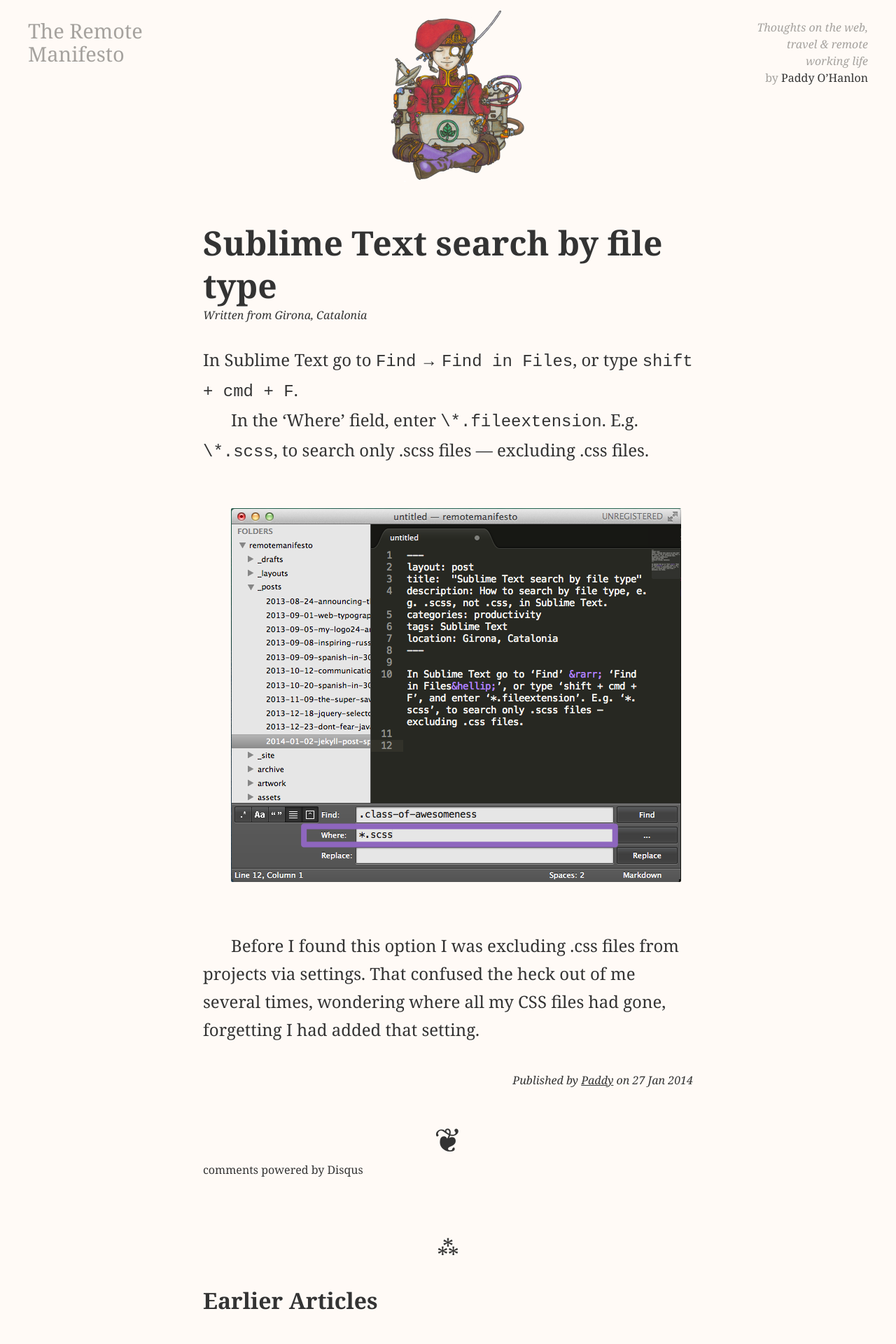
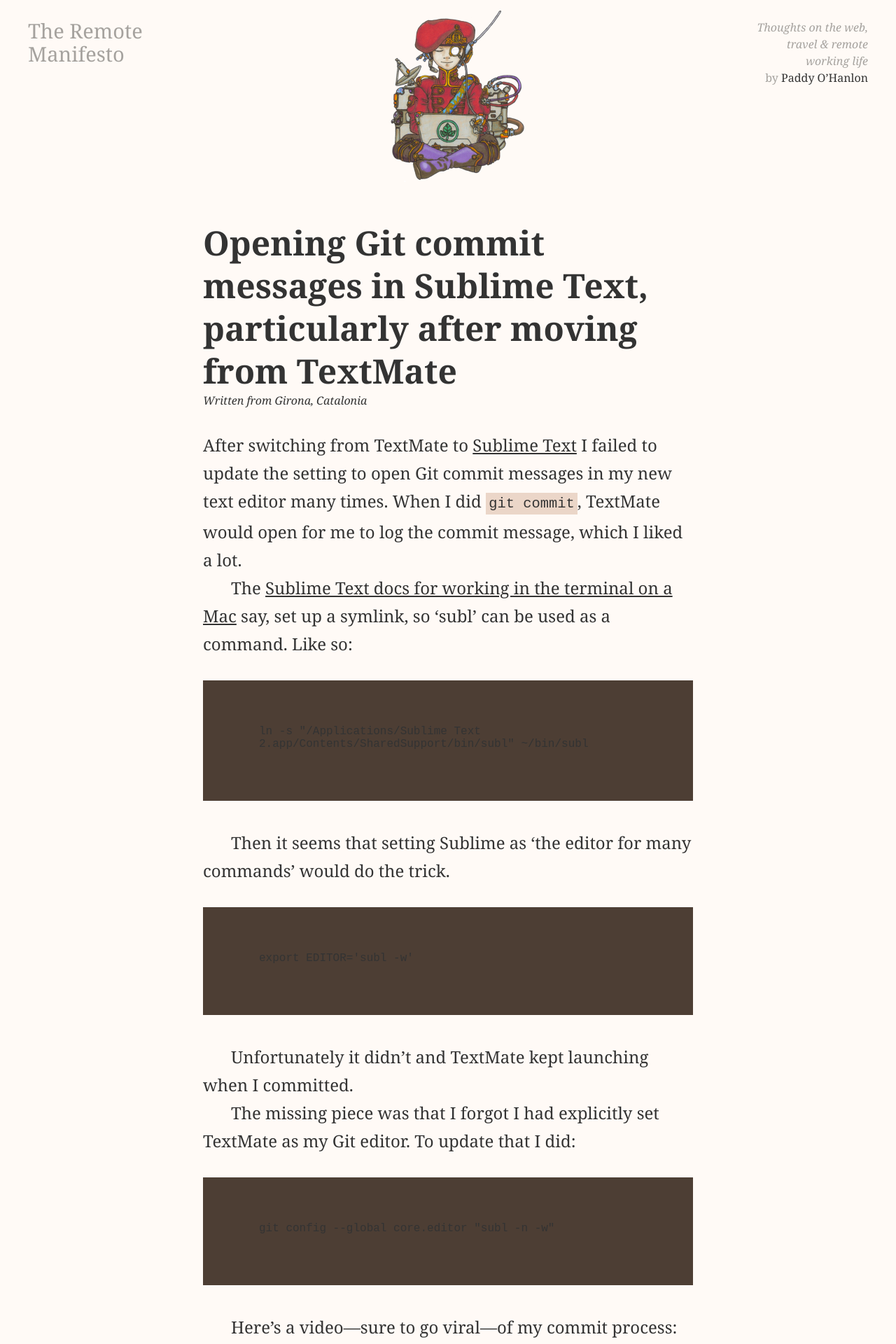
Before and after one commit to paddyohanlon/remote-manifesto, a Jekyll site: the page built from index.html, in a window 1280 px wide. Shown: the top 1920 px of the page at 70% size. Built offline with Jekyll 4.4.1, drawn with Linux system fonts in a browser that asks for light colours; Markdown is read by kramdown in place of the engine named in the settings; comment, search, counter and statistics services are not loaded; some of the changed text lies outside the part shown.

Commit message:
Do sublime textmate git commit post.

```diff
--- /dev/null
+++ b/_posts/2014-01-31-git-commit-messages-in-sublime-after-textmate.md
@@ -0,0 +1,28 @@
+---
+layout: post
+title:  "Opening Git commit messages in Sublime Text, particularly after moving from TextMate"
+description: After moving from TextMate to Sublime Text, how to open Git commit messages in Sublime.
+categories: productivity
+tags: Sublime Text
+location: Girona, Catalonia
+---
+
+After switching from TextMate to [Sublime Text](http://www.sublimetext.com/) I failed to update the setting to open Git commit messages in my new text editor many times. When I did `git commit`, TextMate would open for me to log the commit message, which I liked a lot.
+
+The [Sublime Text docs for working in the terminal on a Mac](http://www.sublimetext.com/docs/2/osx_command_line.html) say, set up a symlink, so ‘subl’ can be used as a command. Like so:
+
+    ln -s "/Applications/Sublime Text 2.app/Contents/SharedSupport/bin/subl" ~/bin/subl
+
+Then it seems that setting Sublime as ‘the editor for many commands’ would do the trick.
+
+    export EDITOR='subl -w'
+
+Unfortunately it didn’t and TextMate kept launching when I committed.
+
+The missing piece was that I forgot I had explicitly set TextMate as my Git editor. To update that I did:
+
+    git config --global core.editor "subl -n -w"
+
+Here’s a video—sure to go viral—of my commit process: committing this post, writing the commit message in Sublime Text, and deploying to [GitHub Pages](http://pages.github.com/).<sup><a href="#git-commit-messages-footnote" id="git-commit-messages-footnote-link">&#8224;</a></sup>
+
+<aside class="tangent" id="git-commit-messages-footnote"><p><b>&#8224;</b> My site runs on static-site generating CMS, [Jekyll](http://jekyllrb.com/) <a class="return-to-text" href="#git-commit-messages-footnote-link" title="Continue reading the main text"><b>Continue reading the main text </b>&#8629;</a></p></aside>
--- a/css/_color.scss
+++ b/css/_color.scss
@@ -5,4 +5,5 @@ $color-text: #333;
 $color-subtle: #666;
 $color-faded: #a5a29e;
 $color-footer-bg: #F0E8E0;
+$inline-code-highlight: #EBD6C8;
 $white: #fff;
--- a/css/_typography.scss
+++ b/css/_typography.scss
@@ -81,6 +81,12 @@ h5 {
 p {
   $font-size: 24px;
   @include scale(text-indent, 40px, $font-size);
+
+  code {
+    background: $inline-code-highlight;
+    font-size: .85em;
+    @include scale(padding, 5px, $font-size);
+  }
 }
 
 p,
--- a/css/main.css
+++ b/css/main.css
@@ -530,6 +530,12 @@ h5 {
 p {
   /* unwrap lists for values that have multiple list of values such as text-shadow */
   text-indent: 1.66667em;
+}
+p code {
+  background: #ebd6c8;
+  font-size: .85em;
+  /* unwrap lists for values that have multiple list of values such as text-shadow */
+  padding: 0.20833em;
 }
 
 p,
```
